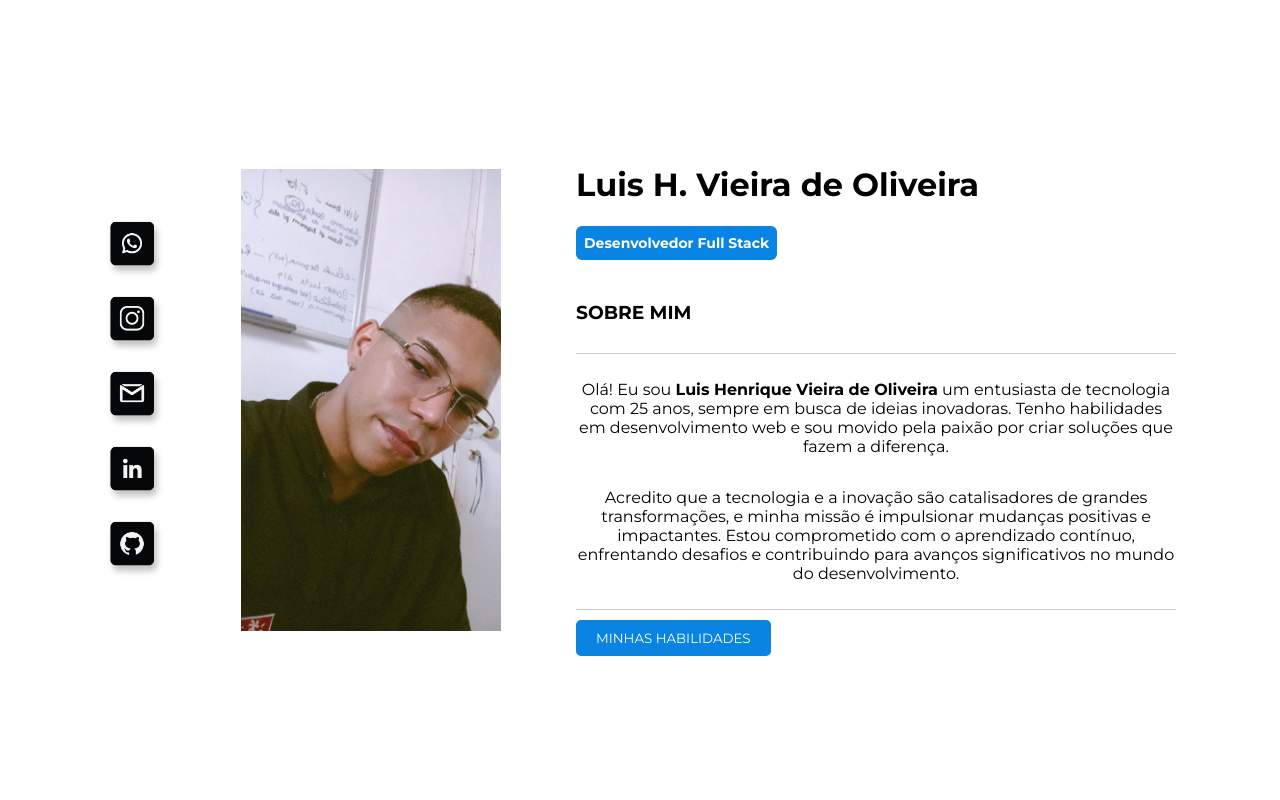
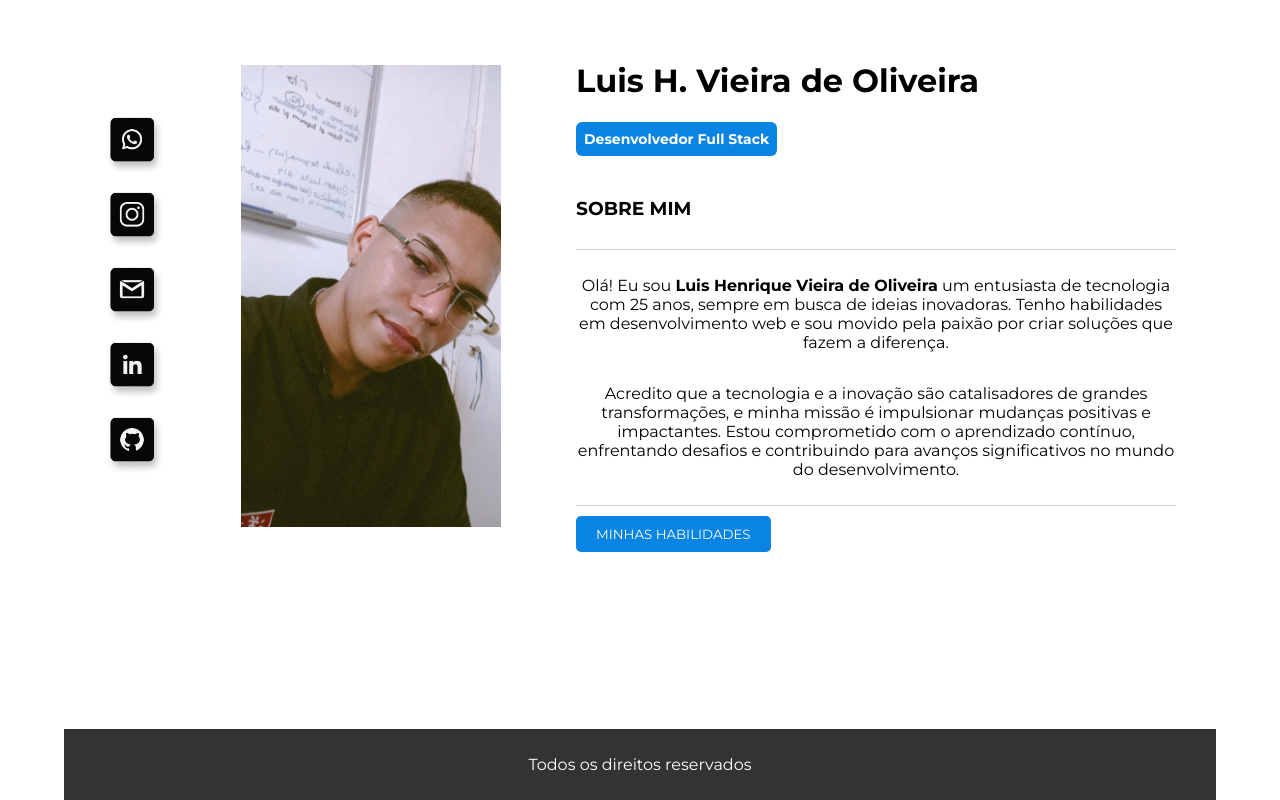
Before and after one commit to lh5818181/myLinkBio_Vite, a Vue app: page / in a window 1280 px wide. Built offline with nearby package versions, Linux system fonts and the light colour scheme.

Commit message:
adicionando todos os direitos reservados

```diff
--- a/src/App.vue
+++ b/src/App.vue
@@ -5,6 +5,9 @@
       <ProfilePicture />
       <Biography />
     </div>
+    <footer class="footer">
+      <p>Todos os direitos reservados</p>
+    </footer>
   </div>
 </template>
 
@@ -26,9 +29,9 @@ export default {
 #app {
   background-color: #fff;
   display: flex;
-  flex-direction: column; /* Corrigido para garantir que os elementos fiquem em coluna */
+  flex-direction: column;
   height: 100vh;
-  justify-content: space-around;
+  justify-content: space-between;
   align-items: center;
 }
 .container {
@@ -49,4 +52,13 @@ export default {
     align-items: center;
   }
 }
+
+.footer {
+  margin-top: auto;
+  text-align: center;
+  width: 100%;
+  background-color: #333;
+  color: #fff;
+  padding: 10px 0;
+}
 </style>
--- a/src/style.css
+++ b/src/style.css
@@ -1,21 +1,3 @@
-body {
-  margin: 0;
-  font-family: 'Montserrat', sans-serif;
-}
-
-button {
-  font-family: inherit;
-  border: none;
-  cursor: pointer;
-}
-
-.container {
-  display: flex;
-  flex-wrap: wrap;
-  justify-content: center;
-  align-items: center;
-  gap: 10px;
-}
 /* Estilos Globais */
 body {
   margin: 0;
@@ -58,6 +40,16 @@ button {
   border-radius: 5px;
 }
 
+/* Rodapé */
+.footer {
+  margin-top: auto;
+  text-align: center;
+  width: 100%;
+  background-color: #333;
+  color: #fff;
+  padding: 10px 0;
+}
+
 /* Responsividade */
 @media (max-width: 768px) {
   .container {
@@ -77,39 +69,3 @@ button {
     width: 100%;
   }
 }
-
-.icons img {
-  max-width: 100%;
-}
-
-.biography {
-  text-align: center;
-}
-
-.skills-button {
-  padding: 10px 20px;
-  background-color: #0984E3;
-  color: white;
-  border: none;
-  cursor: pointer;
-  border-radius: 5px;
-}
-
-@media (max-width: 768px) {
-  .container {
-    flex-direction: column;
-  }
-
-  .icons {
-    flex-direction: row;
-    justify-content: center;
-  }
-
-  .profile-picture img {
-    max-width: 100px;
-  }
-
-  .skills-button {
-    width: 100%;
-  }
-}
```
